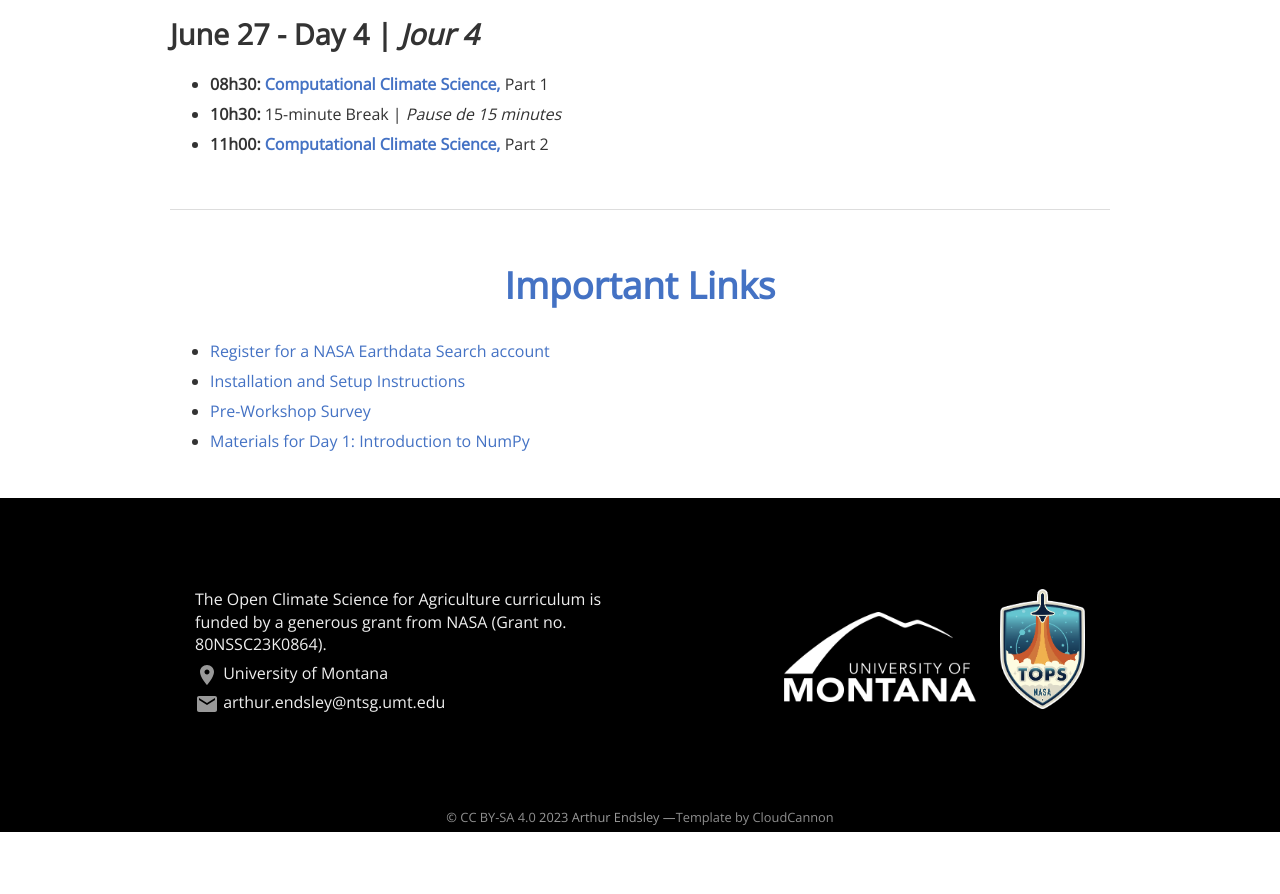
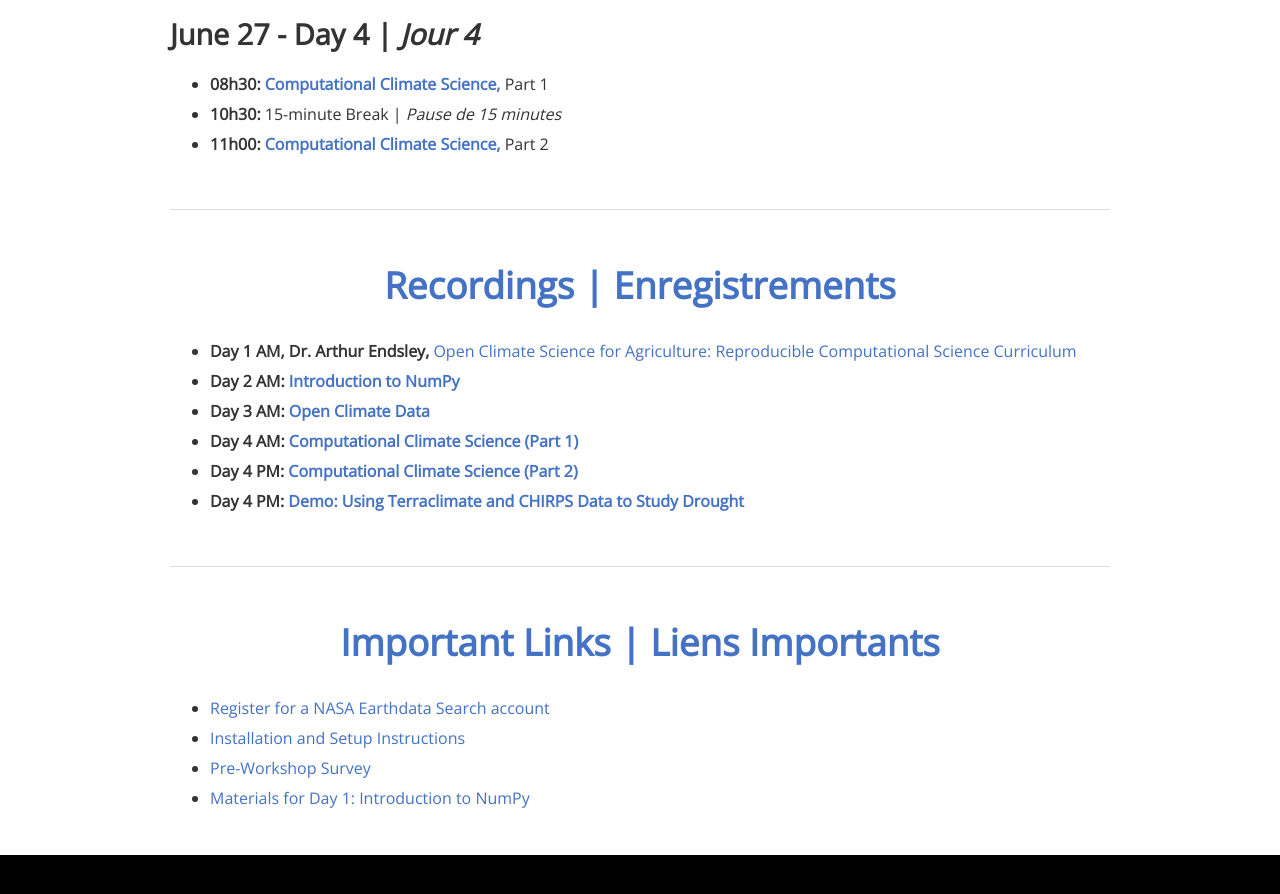
Before and after one commit to OpenClimateScience/OpenClimateScience.github.io, a Jekyll site: the page built from workshops/2024-06-23-Algiers.md, in a window 1280 px wide and 900 px high, scrolled down 2903 px. Shown: the top 894 px of the window. Built offline with Jekyll 4.4.1, drawn with Linux system fonts in a browser that asks for light colours; nearby versions of some CDN libraries; before the commit the page ends 3735 px from its top, so only the background shows below that; some of the changed text lies outside the part shown.

Commit message:
Added links to Zoom recordings

```diff
--- a/workshops/2024-06-23-Algiers.md
+++ b/workshops/2024-06-23-Algiers.md
@@ -118,7 +118,20 @@ permalink: /workshops/2024-06-23-Algiers
 
 <div class="container">
 	<hr />
-	<h2><a id="links" href="#links">Important Links</a></h2>
+	<h2><a id="recordings" href="#recordings">Recordings | Enregistrements</a></h2>
+	<ul class="expanded">
+		<li><b>Day 1 AM, Dr. Arthur Endsley,</b> <a href="https://umontana.zoom.us/rec/share/BodND3Rd1SV04dxHtT0GufaWVdH8LKsZXkSe8xxBcZbiJuAqmcxEzAcBEUq1HrTS.OOC693VYpRnFERXA" target="_blank">Open Climate Science for Agriculture: Reproducible Computational Science Curriculum</a></li>
+		<li><b>Day 2 AM: <a href="https://umontana.zoom.us/rec/share/6DNXsOm6a72Jraab4v6a393soho8au0MRUrYwxP4wLQy7RosF_t26-nZ3f0LTXqh.zG90SQQXDIHU75Qg?startTime=1719303080000" target="_blank">Introduction to NumPy</a></b></li>
+		<li><b>Day 3 AM: <a href="https://umontana.zoom.us/rec/share/jyCs28LcyjzgzIdcBAd4YuwCbi8hnhFBlmRcOLarhHVBa25Gp3MJYjNiBgndRtO_.OrWK3zPoT3lWy0oS?startTime=1719389246000" target="_blank">Open Climate Data</a></b></li>
+		<li><b>Day 4 AM: <a href="https://umontana.zoom.us/rec/share/joS1Jza7T47PdzOVREYxTLY_fJg5DQWrERHPZmXe1R5bbZ1_6cXem0jLwrAAlpy7.2PKxjDEcrMI1_nuV?startTime=1719473683000" target="_blank">Computational Climate Science (Part 1)</a></b></li>
+		<li><b>Day 4 PM: <a href="https://umontana.zoom.us/rec/share/MfY3AAx8lWa6TvI04SZPfROhakU74epESpDM53L_D4YhlB4Ikhf1Y7cnHYt_shut.NrO7aTYhCv47Bu8E?startTime=1719491792000" target="_blank">Computational Climate Science (Part 2)</a></b></li>
+		<li><b>Day 4 PM: <a href="https://umontana.zoom.us/rec/share/gp8Inui64Bj8-ZqgLOdQVmBxpnpuMf9gNim9Cox0ZFtaUr9P0Yo1xSEfEUyW1PcA.Q9e889mPaKq1pXQP?startTime=1719499210000" target="_blank">Demo: Using Terraclimate and CHIRPS Data to Study Drought</a></b></li>
+	</ul>
+</div>
+
+<div class="container">
+	<hr />
+	<h2><a id="links" href="#links">Important Links | Liens Importants</a></h2>
 	<ul class="expanded">
 	  <li><a href="https://urs.earthdata.nasa.gov" target="_blank">Register for a NASA Earthdata Search account</a></li>
 		<li><a href="https://github.com/OpenClimateScience/M1-Open-Climate-Data/blob/main/HOW_TO_INSTALL.md" target="_blank">Installation and Setup Instructions</a></li>
```
Also changed, not shown: other parts of workshops/2024-06-23-Algiers.md (+2 -2 lines), README.md.
